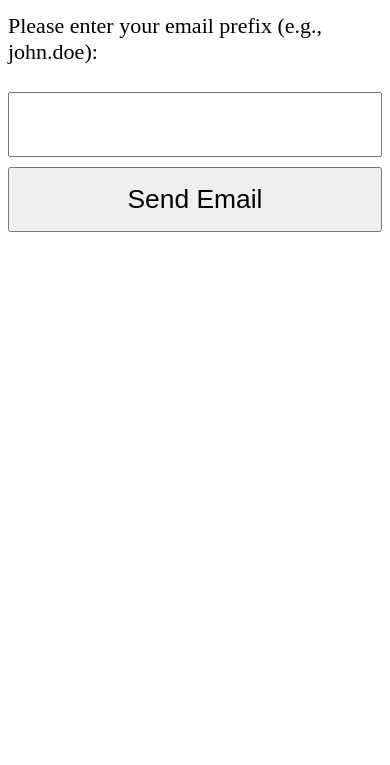
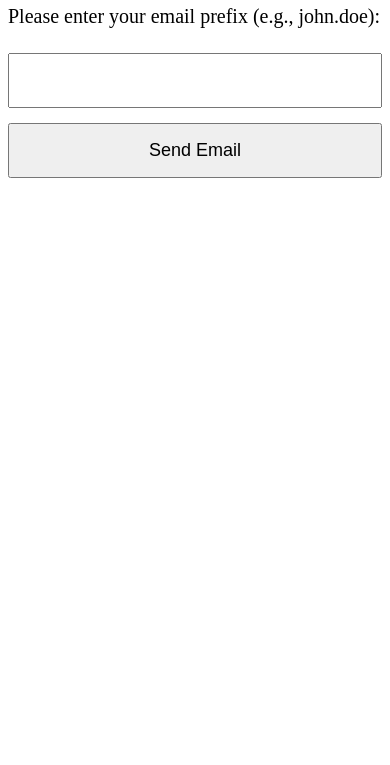
Before and after one commit to DormantOne/genesiskeys, a plain HTML site: page audit.html in a window 390 px wide. Shown: the part 79-844 px from the top of the page. Drawn offline with Linux system fonts and the light colour scheme.

Commit message:
Update audit.html

```diff
--- a/audit.html
+++ b/audit.html
@@ -1,29 +1,32 @@
 <!DOCTYPE html>
 <html>
 <head>
-    <meta name="viewport" content="width=device-width, initial-scale=1.0"> <!-- Viewport meta tag -->
+    <meta charset="UTF-8">
+    <title>Email Sender Audits</title>
+    <meta name="viewport" content="width=device-width, initial-scale=1">
     <style>
         body {
             font-size: 16px; /* Default font size for desktop */
         }
 
         input, button {
-            padding: 12px; /* Slightly larger padding for input and button */
-            font-size: 1em; /* Base font size */
-            margin: 5px 0; /* Add some margin for spacing */
+            padding: 10px;
+            font-size: 1em;
+            margin: 5px 0;
+            width: 100%; /* Full width for better mobile responsiveness */
+            box-sizing: border-box; /* Padding and border included in width */
         }
 
-        /* Media query for screens smaller than 600px */
-        @media screen and (max-width: 600px) {
+        /* Responsive design for mobile devices */
+        @media (max-width: 600px) {
             body {
-                font-size: 22px; /* Increase font size for smaller screens */
+                font-size: 20px; /* Increase for better readability on small screens */
             }
 
             input, button {
-                width: 100%; /* Make input and button fill the screen width */
-                box-sizing: border-box; /* Ensure padding doesn't affect total width */
-                padding: 15px; /* Larger padding for touch targets */
-                font-size: 1.2em; /* Larger font size for readability */
+                padding: 15px;
+                font-size: 18px; /* Larger font size for mobile */
+                margin-bottom: 10px;
             }
         }
     </style>
```
